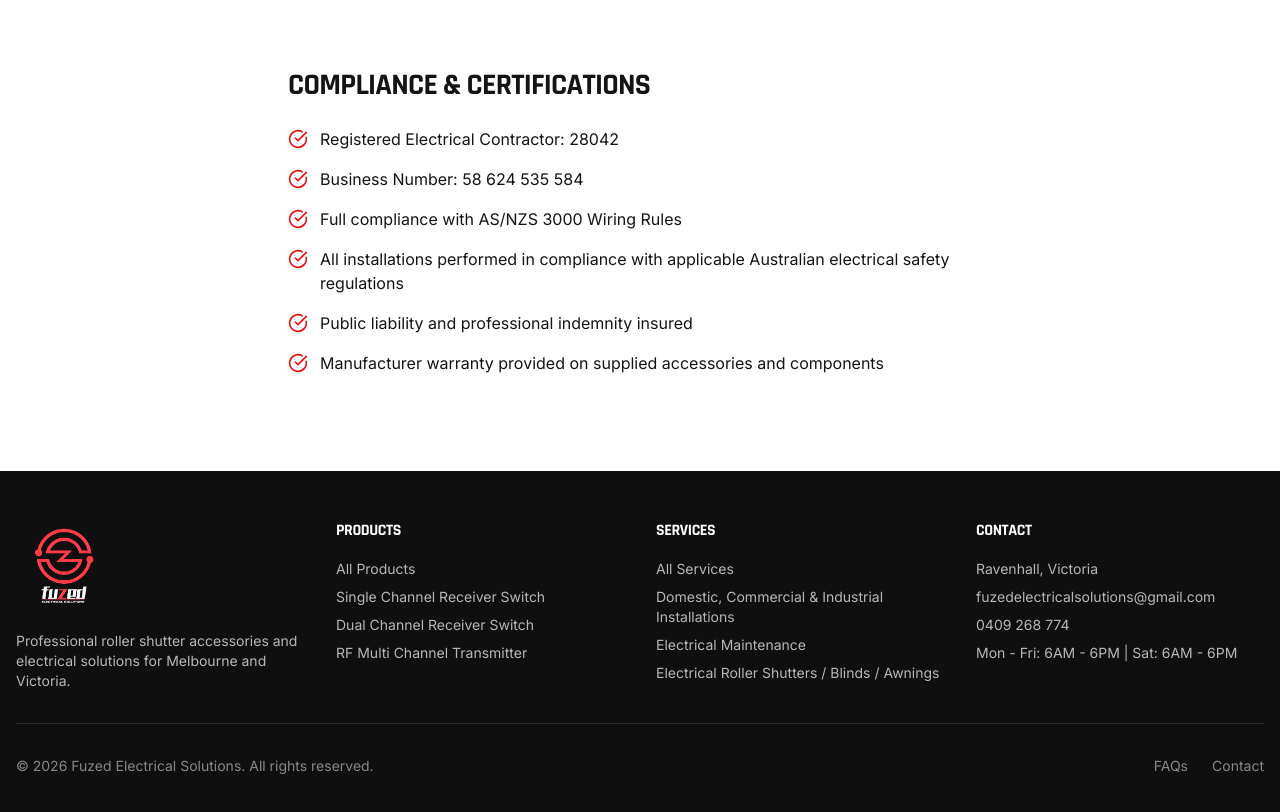
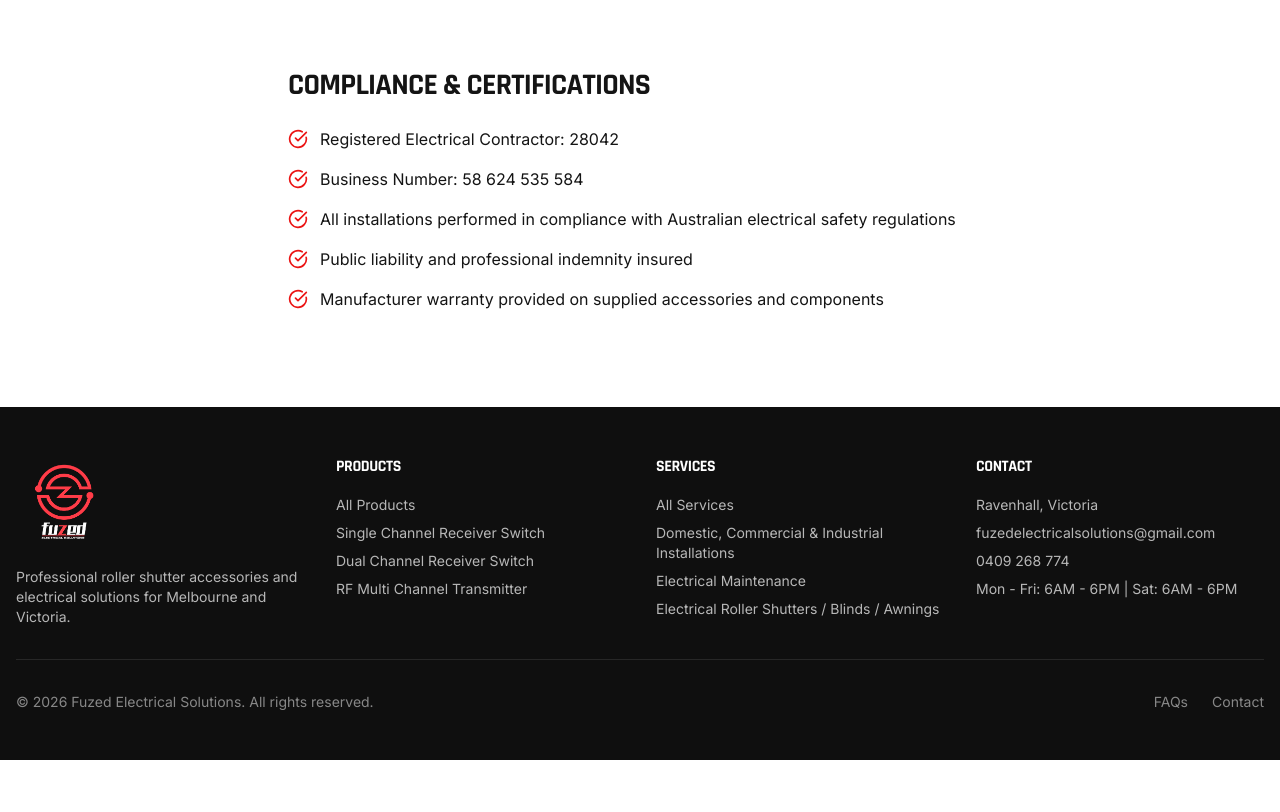
Before and after one commit to jamaica-salem/fuzed, a React (Vite) app: page /about in a window 1280 px wide. Shown: the part 2440-3252 px from the top of the page. After the commit the page ends 3200 px from the top, so only its background shows below. Built offline with nearby package versions, Linux system fonts and the light colour scheme; the HTML template or start-up script is replaced by a standard one.

Commit message:
feat: update compliance and certifications

```diff
--- a/src/pages/About.tsx
+++ b/src/pages/About.tsx
@@ -97,8 +97,7 @@ const About = () => {
             {[
               "Registered Electrical Contractor: 28042",
               "Business Number: 58 624 535 584",
-              "Full compliance with AS/NZS 3000 Wiring Rules",
-              "All installations performed in compliance with applicable Australian electrical safety regulations",
+              "All installations performed in compliance with Australian electrical safety regulations",
               "Public liability and professional indemnity insured",
               "Manufacturer warranty provided on supplied accessories and components",
             ].map((item) => (
```
